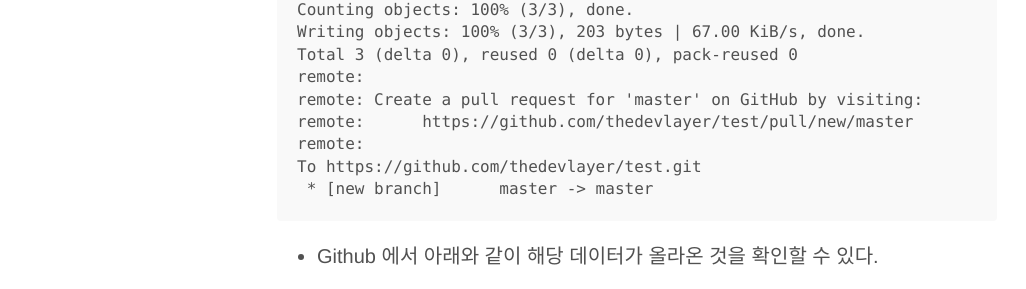
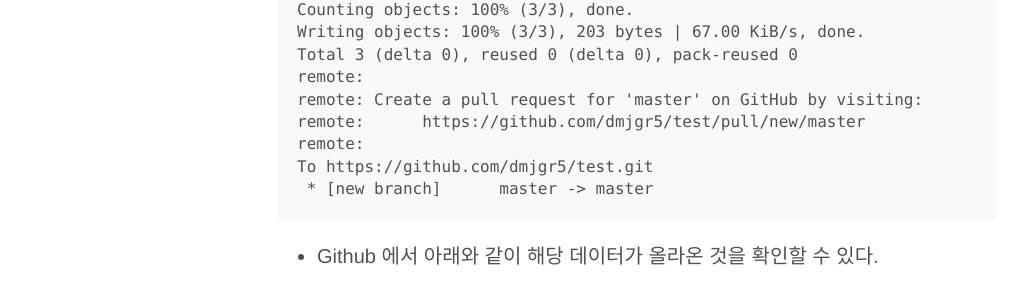
Before and after one commit to dmjgr5/prev-github-page, a Jekyll site: the page built from _posts/2021-07-07-githubsetting.md, in a window 1280 px wide and 900 px high, scrolled down 2465 px. Shown: the part 327-616 px from the top of the window, without its empty margins (3-1029 px from the left). Built offline with Jekyll 4.4.1, drawn with Linux system fonts in a browser that asks for light colours; some web fonts are replaced; some of the changed text lies outside the part shown.

Commit message:
email update

````diff
--- a/_config.yml
+++ b/_config.yml
@@ -8,15 +8,15 @@
 title:               "Developer Note"
 tagline:             'Day by day, in Everyway, I am getting better and better'
 description:         'One a day'
-url:                 https://thedevlayer.github.io
+url:                 https://dmjgr5.github.io
 baseurl:             ''
 paginate:            5
 
 # About/contact
 author:
   name:              dcp
-  url:               https://thedevlayer.github.io
-  email:             thedevlayer@gmail.com
+  url:               https://dmjgr5.github.io
+  email:             dmjgr5@gmail.com
 
 # Custom vars
 version:             1.0.0
@@ -40,7 +40,7 @@
   ua: 'UA-109898110-1'
 
 github:
-  repo: 'https://github.com/thedevlayer/thedevlayer.github.io'
+  repo: 'https://github.com/dmjgr5/dmjgr5.github.io'
 
 category_dir: category/
 tag_dir: tag/
--- a/_posts/2021-07-07-githubsetting.md
+++ b/_posts/2021-07-07-githubsetting.md
@@ -84,9 +84,9 @@
 Total 3 (delta 0), reused 0 (delta 0), pack-reused 0
 remote:
 remote: Create a pull request for 'master' on GitHub by visiting:
-remote:      https://github.com/thedevlayer/test/pull/new/master
+remote:      https://github.com/dmjgr5/test/pull/new/master
 remote:
-To https://github.com/thedevlayer/test.git
+To https://github.com/dmjgr5/test.git
  * [new branch]      master -> master
 ```
 
````
Also changed, not shown: _posts/2020-01-03-toy-creon.md (+1 -1 lines), 14 other files.
